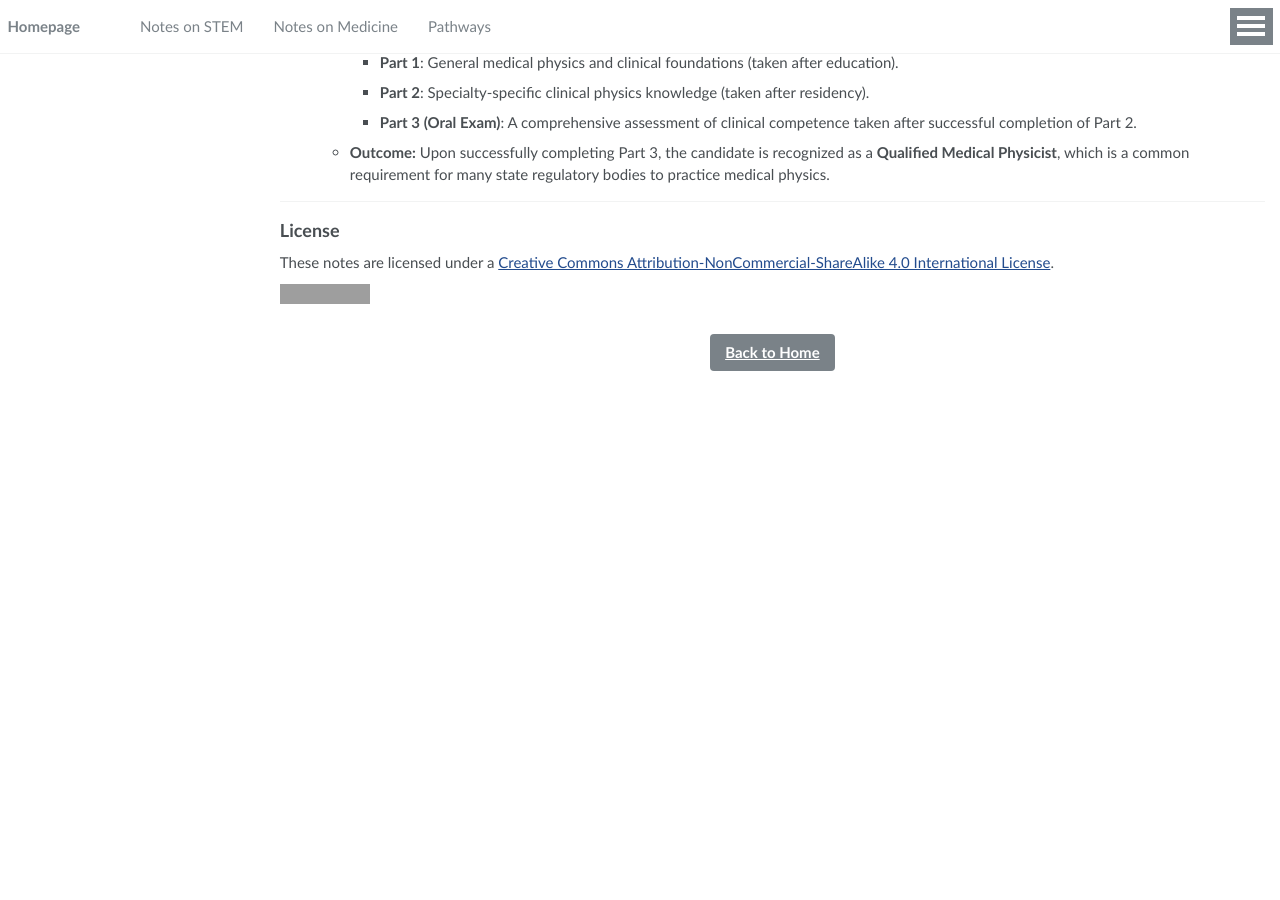
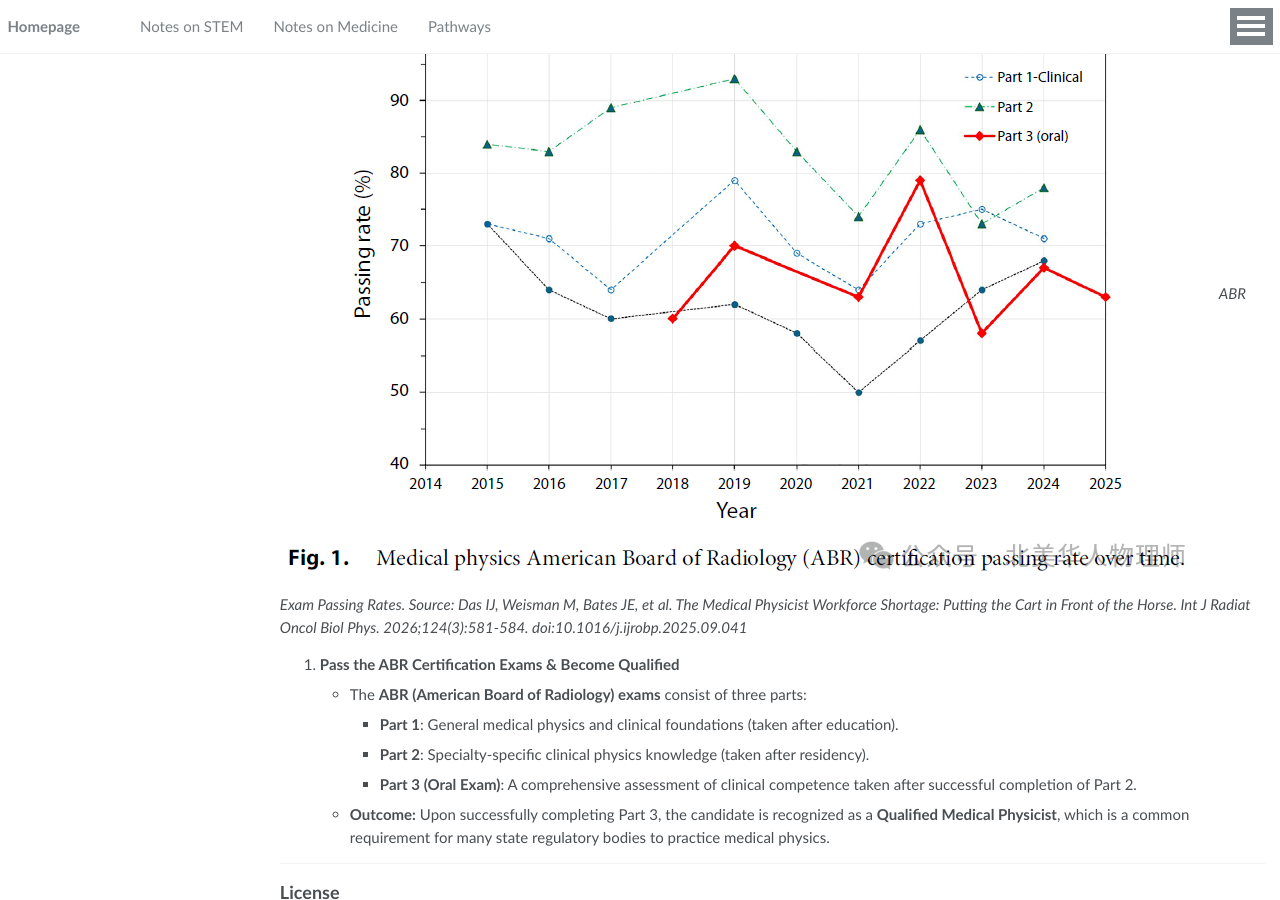
Before and after one commit to Louis-QiuyuLu/Louis-QiuyuLu.github.io, a Jekyll site: the page built from _pages/pathways.md, in a window 1280 px wide and 900 px high, scrolled down 2383 px. Built offline with Jekyll 4.4.1, drawn with Linux system fonts in a browser that asks for light colours; before the commit the page ends 2788 px from its top, so only the background shows below that; grey boxes are pictures that could not be loaded.

Commit message:
Update pathways.md

```diff
--- a/_pages/pathways.md
+++ b/_pages/pathways.md
@@ -87,6 +87,9 @@ In the United States, the process is regulated by the **American Board of Radiol
     * **Alternative Training:** An alternative involves **3 years of supervised training** from a CAMPEP residency program that aligns with residency requirements. This path implies 3 years of guaranteed employment where the employer must provide a visa.
     * *Milestone:* Since 2012, candidates are eligible to take **ABR Part 2** only after completing their residency. Alternative pathway candidates must wait until the completion of their program to take Part 2.
 
+![ABR Exam Passing Rates](/images/ABRPassingRate.png)
+*ABR Exam Passing Rates. Source: Das IJ, Weisman M, Bates JE, et al. The Medical Physicist Workforce Shortage: Putting the Cart in Front of the Horse. Int J Radiat Oncol Biol Phys. 2026;124(3):581-584. doi:10.1016/j.ijrobp.2025.09.041*
+
 3.  **Pass the ABR Certification Exams & Become Qualified**
     * The **ABR (American Board of Radiology) exams** consist of three parts:
         * **Part 1**: General medical physics and clinical foundations (taken after education).
```
